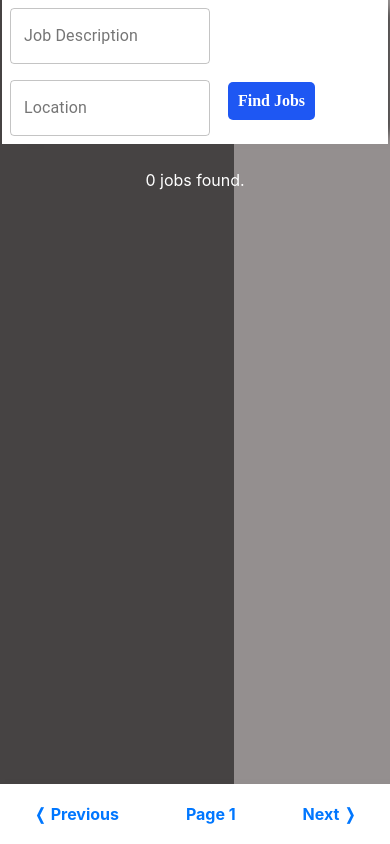
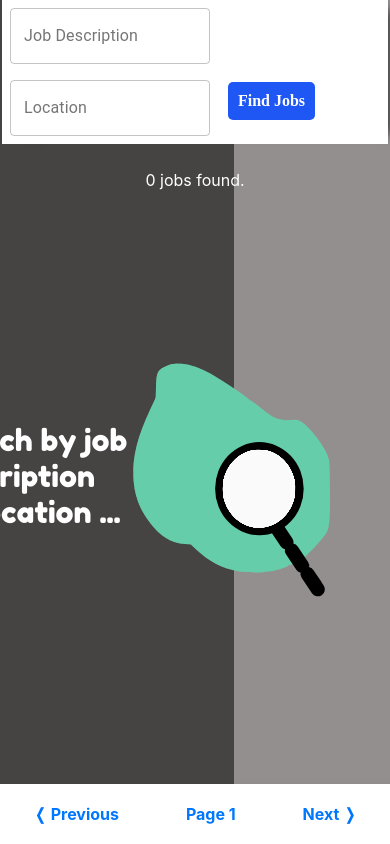
Before and after one commit to dillonkmcquade/job-search-engine, a React (Create React App) app: page / in a window 390 px wide. Built offline with nearby package versions, Linux system fonts and the light colour scheme; a web font is replaced by a local one.

Commit message:
added landing page artwork

```diff
--- a/package.json
+++ b/package.json
@@ -11,6 +11,7 @@
     "node-sass": "^4.13.1",
     "react": "^16.12.0",
     "react-dom": "^16.12.0",
+    "react-inlinesvg": "^1.2.0",
     "react-scripts": "3.3.0"
   },
   "scripts": {
--- a/src/App.js
+++ b/src/App.js
@@ -7,6 +7,7 @@ import { makeStyles } from "@material-ui/core/styles";
 import DescriptionCard from "./components/description-card/description-card.component";
 import ErrorBoundary from "./components/ErrorBoundary";
 import PageinationBar from "./components/pageination-bar/pageination-bar.component";
+import SearchBlob from "./components/search-blob/search-blob.component";
 
 const useStyles = makeStyles(theme => ({
   root: {
@@ -120,7 +121,9 @@ const App = () => {
         {jobs.jobData.length === 50 ? "+" : null} jobs found.
       </p>
       <ErrorBoundary>
-        {!jobs.jobData ? null : isLoading === true ? (
+        {!jobs.jobData.length ? (
+          <SearchBlob />
+        ) : isLoading ? (
           <LazySpinner />
         ) : (
           jobs.jobData.map(job => (
--- /dev/null
+++ b/src/components/search-blob/search-blob.component.jsx
@@ -0,0 +1,14 @@
+import React from "react";
+import "./search-blob.styles.scss";
+import { ReactComponent as SearchBlobSVG } from "../../assets/search-blob.svg";
+
+const SearchBlob = () => {
+  return (
+    <div className="search-blob">
+      <SearchBlobSVG className="svg" />
+      <span>Search by job description or location ...</span>
+    </div>
+  );
+};
+
+export default SearchBlob;
--- /dev/null
+++ b/src/components/search-blob/search-blob.styles.scss
@@ -0,0 +1,36 @@
+@import url("https://fonts.googleapis.com/css?family=Fredoka+One&display=swap");
+.search-blob {
+  display: flex;
+  height: 500px;
+  width: 500px;
+  position: fixed;
+  z-index: -10;
+  margin-top: 150px;
+  margin-left: 100px;
+
+  @media screen and (max-width: 800px) {
+    height: 300px;
+    width: 300px;
+    margin-top: 40vh;
+    margin-left: 20vw;
+  }
+
+  .svg {
+    height: 100%;
+    width: 100%;
+  }
+  span {
+    position: fixed;
+    width: 50vw;
+    font-size: 30px;
+    margin-left: 300px;
+    margin-top: 50px;
+    font-family: "Fredoka One", cursive;
+
+    @media screen and (max-width: 800px) {
+      width: 50vw;
+      margin-top: 10vh;
+      margin-left: -150px;
+    }
+  }
+}
```
Also changed, not shown: src/components/ErrorBoundary.js (+9 -11 lines), src/components/lazySpinner/lazy-spinner.styles.scss (+5 -6 lines), src/assets/search-blob.svg (added), 1 other file (tests, documents, lock files or other folders).
